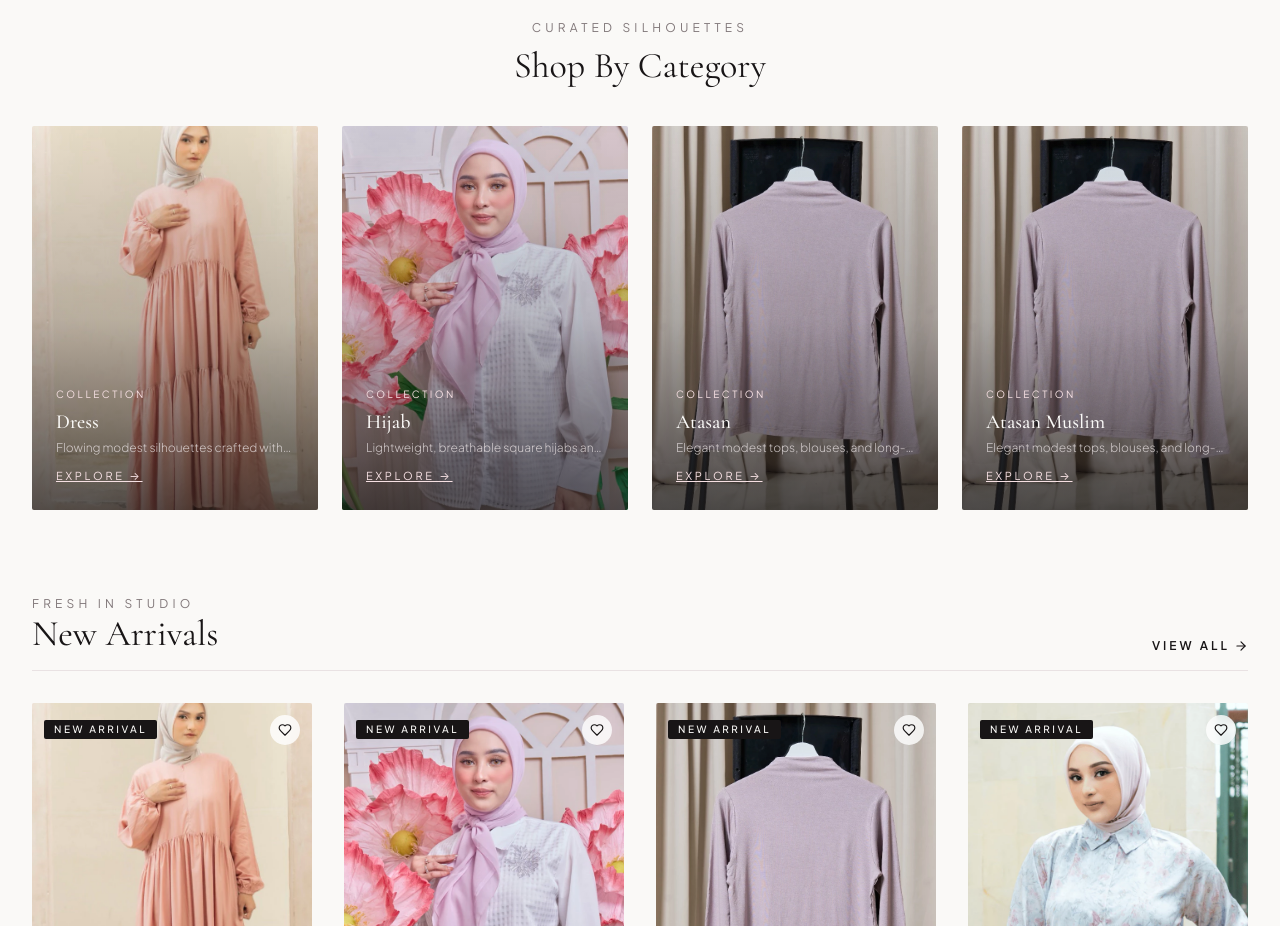
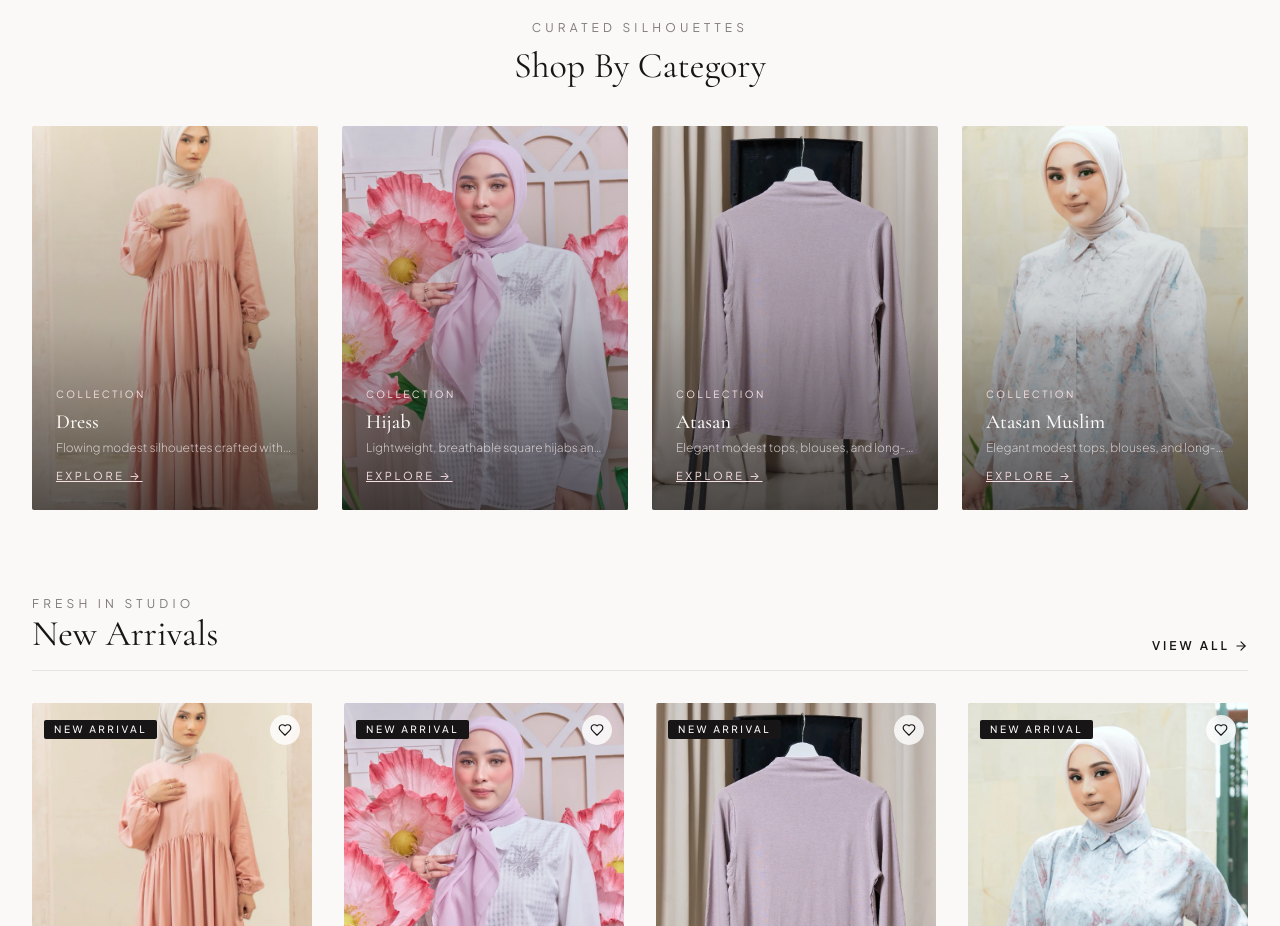
Before and after one commit to dwikiyuri/nathelababel, a React (Vite) app: page / in a window 1280 px wide. Shown: the part 900-1826 px from the top of the page. Built offline with nearby package versions, Linux system fonts and the light colour scheme.

Commit message:
fixing card home

```diff
--- a/src/data/categories.js
+++ b/src/data/categories.js
@@ -35,7 +35,7 @@ export const categories = [
     name: "Atasan Muslim",
     description:
       "Elegant modest tops, blouses, and long-sleeve silhouettes designed for everyday wear.",
-    image: "/products/tops/longsleeve-rayon/adela-milky/01.webp",
+    image: "/products/velorashirt-sand.webp",
     featured: true,
   },
 
```
